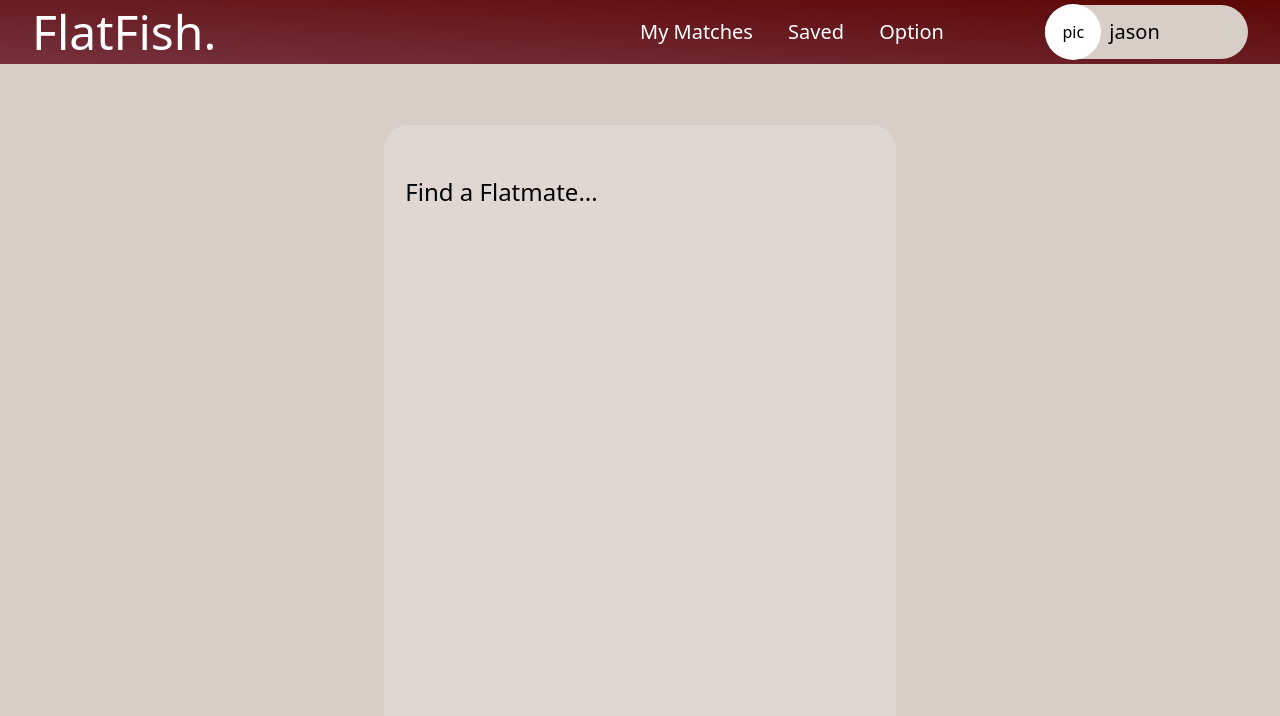
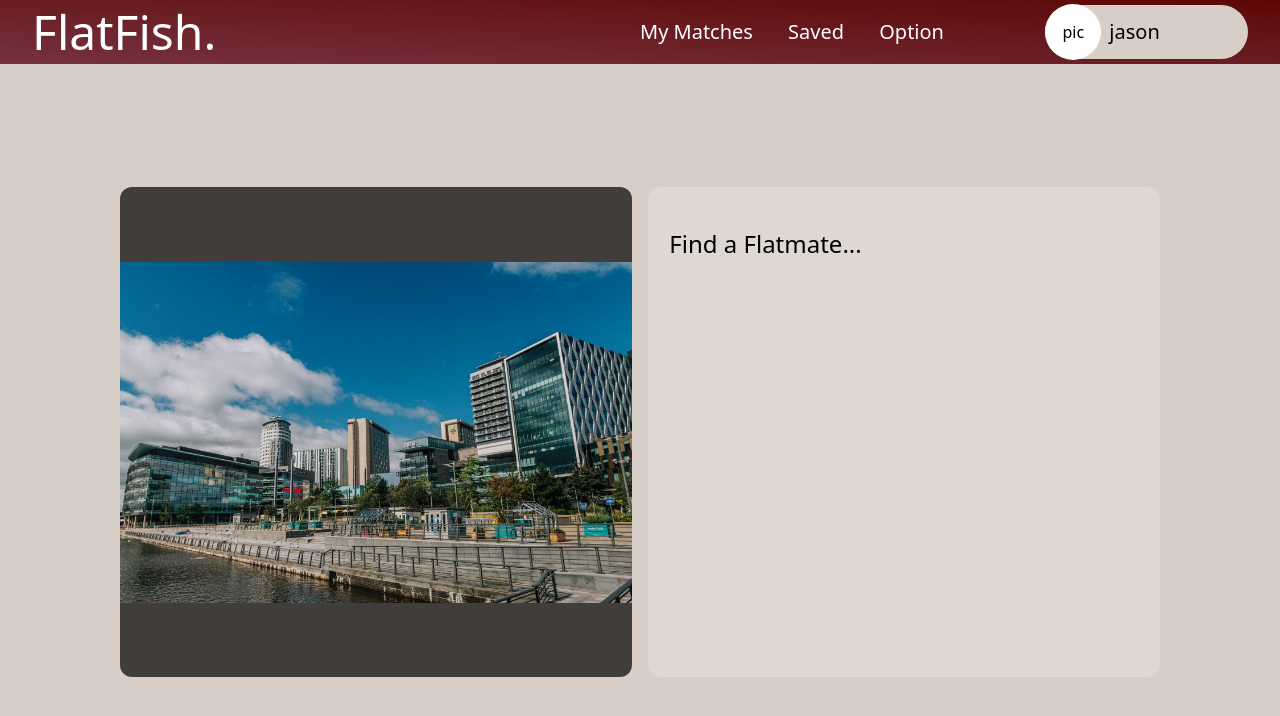
Before and after one commit to LuShuhong/Flatfish-Flatmate-Searching, a React (Create React App) app in the folder ui/: page / in a window 1280 px wide. Shown: the top 716 px of the page. Built offline with nearby package versions, Linux system fonts and the light colour scheme.

Commit message:
Add slideshow to the main page

```diff
--- /dev/null
+++ b/ui/src/components/MainPageCard/MainPageCard.tsx
@@ -0,0 +1,11 @@
+import { PreferenceInput } from "../PreferenceInput/PreferenceInput";
+import { SlideShow } from "../SlideShow/SlideShow";
+
+export const MainPageCard: React.FC = () => {
+  return (
+    <div className="flex justify-center items-center w-full h-4/6">
+      <SlideShow />
+      <PreferenceInput />
+    </div>
+  );
+};
--- a/ui/src/components/NavigationButtons/NavigationButtons.tsx
+++ b/ui/src/components/NavigationButtons/NavigationButtons.tsx
@@ -1,9 +1,11 @@
 export const NavigationButtons: React.FC = () => {
   return (
     <div className="flex justify-between items-center w-1/2 h-full text-xl text-white">
-      <div className="hover:scale-110 duration-200">My Matches</div>
-      <div className="hover:scale-110 duration-200">Saved</div>
-      <div className="hover:scale-110 duration-200">Option</div>
+      <div className="hover:scale-110 duration-200 cursor-pointer">
+        My Matches
+      </div>
+      <div className="hover:scale-110 duration-200 cursor-pointer">Saved</div>
+      <div className="hover:scale-110 duration-200 cursor-pointer">Option</div>
     </div>
   );
 };
--- a/ui/src/components/PreferenceInput/PreferenceInput.tsx
+++ b/ui/src/components/PreferenceInput/PreferenceInput.tsx
@@ -2,7 +2,7 @@ import { InputFields } from "../InputFields/InputFields";
 
 export const PreferenceInput: React.FC = () => {
   return (
-    <div className="flex justify-center items-center h-5/6 w-2/5 bg-white bg-opacity-20 rounded-3xl">
+    <div className="flex justify-center items-center w-2/5 h-full bg-white bg-opacity-20 rounded-xl m-2">
       <div className="flex flex-col h-5/6 w-11/12">
         <div className="text-2xl h-1/5">Find a Flatmate...</div>
         <InputFields />
--- /dev/null
+++ b/ui/src/components/SlideShow/SlideShow.tsx
@@ -0,0 +1,7 @@
+export const SlideShow: React.FC = () => {
+  return (
+    <div className="flex justify-center items-center w-2/5 h-full m-2 bg-black bg-opacity-70 rounded-xl">
+      <div className="bg-mediaCity bg-contain bg-no-repeat bg-center h-full w-full"></div>
+    </div>
+  );
+};
--- a/ui/src/pages/MainPage/MainPage.tsx
+++ b/ui/src/pages/MainPage/MainPage.tsx
@@ -1,9 +1,9 @@
-import { PreferenceInput } from "../../components/PreferenceInput/PreferenceInput";
+import { MainPageCard } from "../../components/MainPageCard/MainPageCard";
 
 export const MainPage: React.FC = () => {
   return (
     <div className="flex items-center justify-center w-full h-full">
-      <PreferenceInput />
+      <MainPageCard />
     </div>
   );
 };
```
